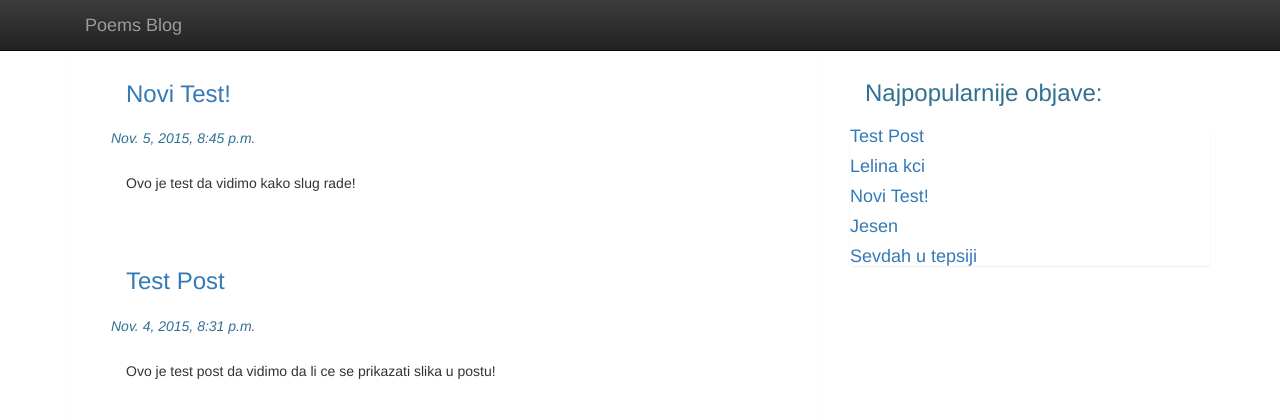
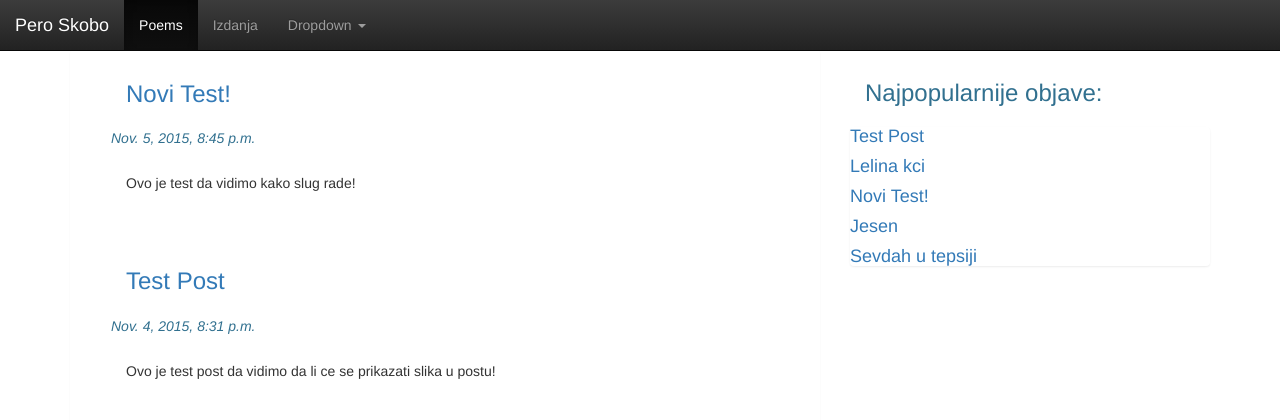
Before and after one commit to Copser/Poems_blog, a Django app: page /blog/ in a window 1280 px wide. Shown: the top 420 px of the page. Run offline with Django 3.2, Linux system fonts and the light colour scheme; data comes from the database, SQL or seed files in the repository; some libraries are stand-ins or nearby versions.

Commit message:
Dodajem url u base/navbar

```diff
--- a/poets_blog/templates/base.html
+++ b/poets_blog/templates/base.html
@@ -28,22 +28,42 @@
         <!--[if lt IE 8]>
             <p class="browserupgrade">You are using an <strong>outdated</strong> browser. Please <a href="http://browsehappy.com/">upgrade your browser</a> to improve your experience.</p>
         <![endif]-->
-    <nav class="navbar navbar-inverse navbar-fixed-top" role="navigation">
-    <div class="blog-masthead">
-      <div class="container">
+
+
+<nav class="navbar navbar-inverse navbar-fixed-top">
+  <div class="container-fluid">
+    <!-- Brand and toggle get grouped for better mobile display -->
     <div class="navbar-header">
-          <button type="button" class="navbar-toggle collapsed" data-toggle="collapse" data-target="#navbar" aria-expanded="false" aria-controls="navbar">
+      <button type="button" class="navbar-toggle collapsed" data-toggle="collapse" data-target="#bs-example-navbar-collapse-1" aria-expanded="false">
         <span class="sr-only">Toggle navigation</span>
         <span class="icon-bar"></span>
         <span class="icon-bar"></span>
         <span class="icon-bar"></span>
       </button>
-          <a class="navbar-brand" href="/blog">Poems Blog</a>
+      <a class="navbar-brand" href="/blog">Pero Skobo</a>
     </div>
-        </div><!--/.navbar-collapse -->
-      </div>
+
+    <!-- Collect the nav links, forms, and other content for toggling -->
+    <div class="collapse navbar-collapse" id="bs-example-navbar-collapse-1">
+      <ul class="nav navbar-nav">
+        <li class="active"><a href="/blog">Poems <span class="sr-only">(current)</span></a></li>
+        <li><a href="{% url 'izdanja' %}">Izdanja</a></li>
+        <li class="dropdown">
+          <a href="#" class="dropdown-toggle" data-toggle="dropdown" role="button" aria-haspopup="true" aria-expanded="false">Dropdown <span class="caret"></span></a>
+          <ul class="dropdown-menu">
+            <li><a href="#">Action</a></li>
+            <li><a href="#">Another action</a></li>
+            <li><a href="#">Something else here</a></li>
+            <li role="separator" class="divider"></li>
+            <li><a href="#">Separated link</a></li>
+            <li role="separator" class="divider"></li>
+            <li><a href="#">One more separated link</a></li>
+          </ul>
+        </li>
+      </ul>
+    </div><!-- /.navbar-collapse -->
+  </div><!-- /.container-fluid -->
 </nav>
-
     <!-- Main jumbotron for a primary marketing message or call to action -->
     <div id="messages" class="name">
         {% if messages %}
```
Lines whose indentation alone changed are shown as unchanged.
